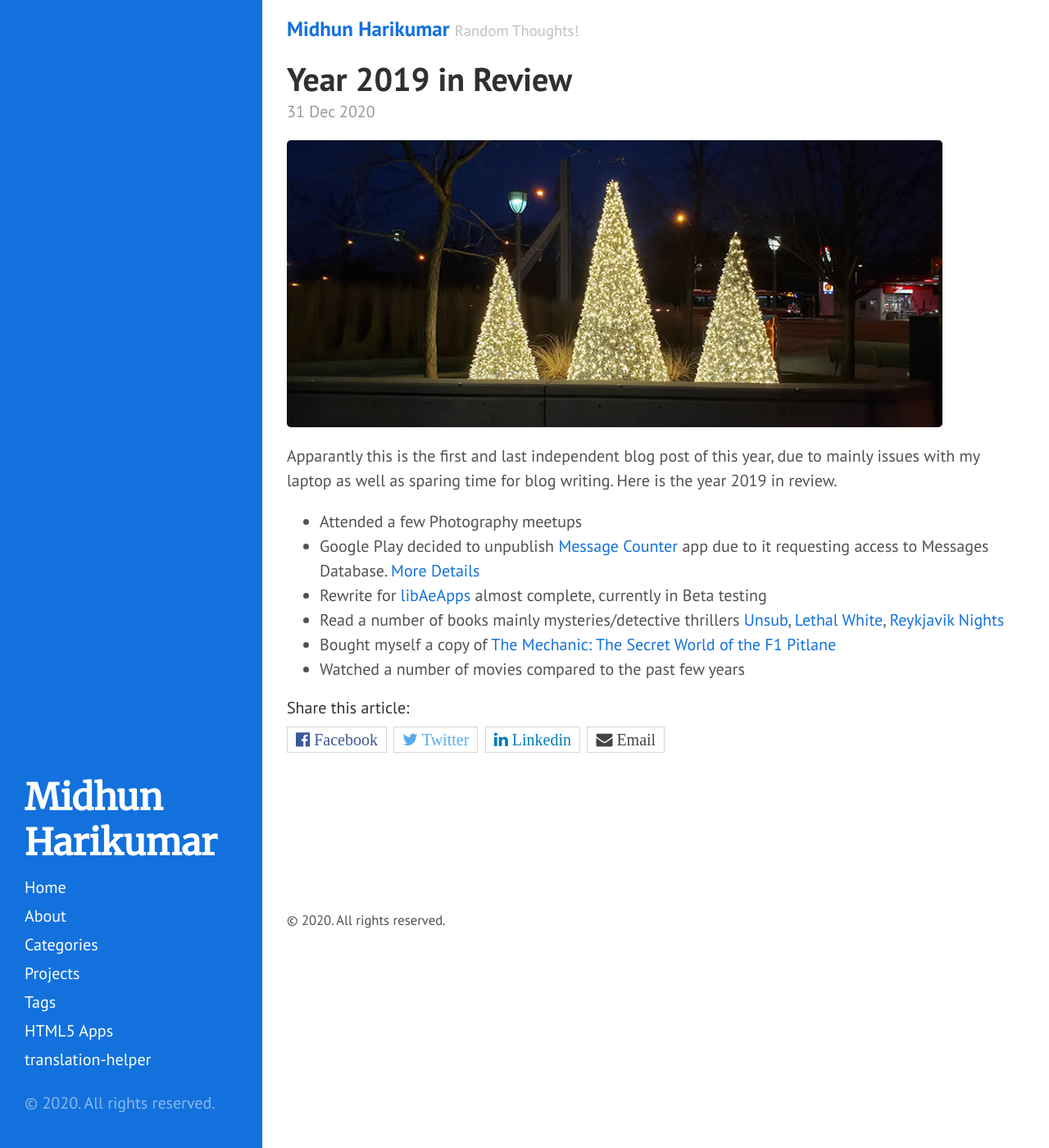
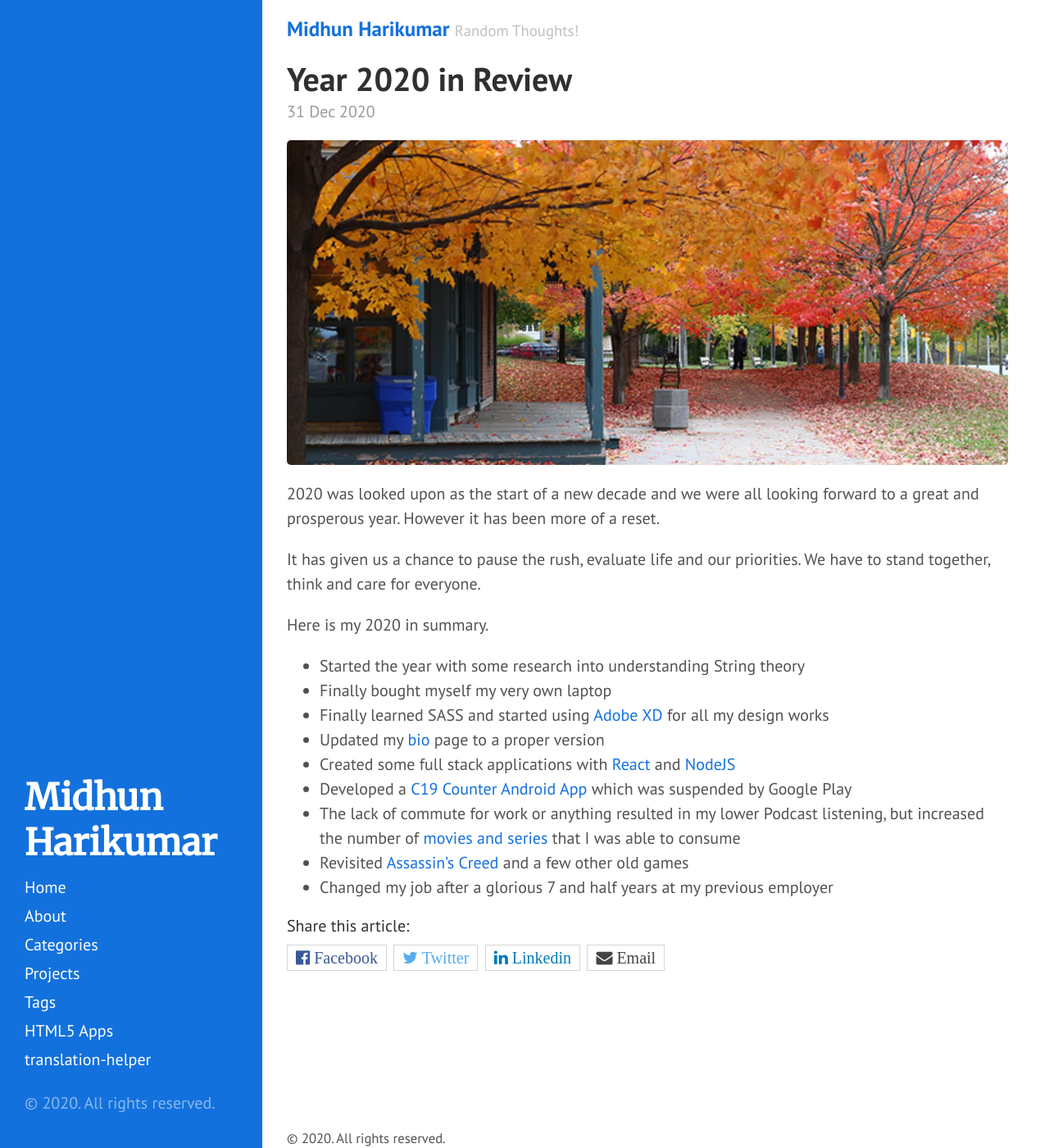
Before and after one commit to midhunhk/midhunhk.github.io, a Jekyll site: the page built from _posts/2020-12-31-year-2020-in-review.md, in a window 1280 px wide and 1400 px high. Shown: the whole window at 82% size. Built offline with Jekyll 4.4.1, drawn with Linux system fonts in a browser that asks for light colours.

Commit message:
update content

```diff
--- a/_posts/2020-12-31-year-2020-in-review.md
+++ b/_posts/2020-12-31-year-2020-in-review.md
@@ -1,17 +1,23 @@
 ---
 layout: post
-title: Year 2019 in Review
+title: Year 2020 in Review
 category: Personal
 tags: [year-end]
 ---
-![Year in Review](/public/images/2019_12_30.jpg)
-Apparantly this is the first and last independent blog post of this year, due to mainly issues with my laptop as well as sparing time for blog writing.
+![Year in Review](/public/images/2020/12/fall_2020.jpg)
+2020 was looked upon as the start of a new decade and we were all looking forward to a great and prosperous year. However it has been more of a reset.
+
+It has given us a chance to pause the rush, evaluate life and our priorities. We have to stand together, think and care for everyone.
 <!-- more -->
-Here is the year 2019 in review.
 
-* Attended a few Photography meetups
-* Google Play decided to unpublish [Message Counter](https://github.com/midhunhk/message-counter) app due to it requesting access to Messages Database.  [More Details](https://github.com/midhunhk/message-counter/wiki/Permissions#google-play-policies)
-* Rewrite for [libAeApps](http://midhunhk.github.io/dev/2018/09/21/announcing-lib-ae-apps-4/) almost complete, currently in Beta testing
-* Read a number of books mainly mysteries/detective thrillers [Unsub](http://meggardiner.com/books/unsub/), [Lethal White](https://www.goodreads.com/book/show/42283287-lethal-white), [Reykjavik Nights](https://www.amazon.com/Reykjavik-Nights-Inspector-Erlendur-Novel/dp/1250111420)
-* Bought myself a copy of [The Mechanic: The Secret World of the F1 Pitlane](https://www.amazon.ca/Mechanic-Secret-World-F1-Pitlane/dp/178729000X)
-* Watched a number of movies compared to the past few years
+Here is my 2020 in summary.
+
+* Started the year with some research into understanding String theory
+* Finally bought myself my very own laptop
+* Finally learned SASS and started using [Adobe XD](https://midhunhk.github.io/review/2020/11/12/adobe-xd/) for all my design works
+* Updated my [bio](https://midhunhk.github.io/bio/) page to a proper version
+* Created some full stack applications with [React](https://midhunhk.github.io/dev/2020/08/20/reactjs-book-store-app/) and [NodeJS](https://github.com/midhunhk/c19-web-api)
+* Developed a [C19 Counter Android App](https://github.com/midhunhk/c19-counter-app) which was suspended by Google Play
+* The lack of commute for work or anything resulted in my lower Podcast listening, but increased the number of [movies and series](https://letterboxd.com/midhunhk/) that I was able to consume
+* Revisited [Assassin's Creed](https://midhunhk.github.io/review/2020/05/18/revisiting-ac1/) and a few other old games
+* Changed my job after a glorious 7 and half years at my previous employer
```
